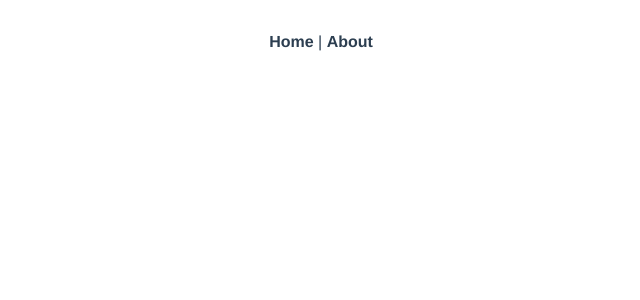
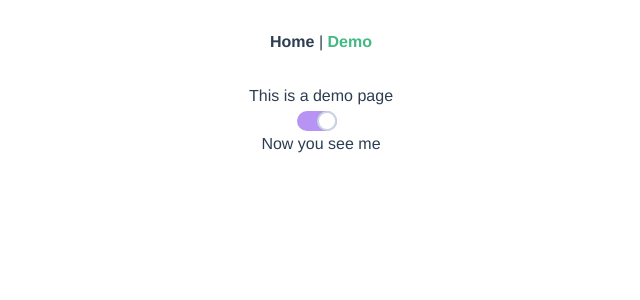
Before and after one commit to taearls/ensighten-vue-demo, a Vue app: page /demo in a window 1280 px wide. Shown: the top 300 px of the page, without its empty margins (319-959 px from the left). Built offline with nearby package versions, Linux system fonts and the light colour scheme.

Commit message:
adjust linting scripts, fix inputToggle component, change about page to demo page

```diff
--- a/src/App.vue
+++ b/src/App.vue
@@ -2,7 +2,7 @@
   <div id="app">
     <div id="nav">
       <router-link to="/">Home</router-link> |
-      <router-link to="/about">About</router-link>
+      <router-link to="/demo">Demo</router-link>
     </div>
     <router-view/>
   </div>
--- a/src/components/InputToggle.vue
+++ b/src/components/InputToggle.vue
@@ -3,10 +3,10 @@
     <input
       :id="id"
       type="checkbox"
-      :checked="toggledOn"
+      :checked="internalToggledProp"
       :name="id"
       class="toggle-checkbox"
-      @click="toggledOn = !toggledOn"
+      @click="handleToggle()"
     />
     <label :for="id" class="toggle-label" />
   </div>
@@ -16,7 +16,7 @@
 export default {
   data() {
     return {
-      toggledOn: this.toggledProp,
+      internalToggledProp: this.externalToggledProp,
     };
   },
   props: {
@@ -24,9 +24,15 @@ export default {
       type: String,
       required: true,
     },
-    toggledProp: {
+    externalToggledProp: {
       type: Boolean,
-      required: true,
+      default: true,
+    },
+  },
+  methods: {
+    handleToggle() {
+      this.internalToggledProp = !this.internalToggledProp;
+      this.$emit("input-toggled", this.internalToggledProp);
     },
   },
 };
--- a/src/router/index.js
+++ b/src/router/index.js
@@ -11,12 +11,12 @@ const routes = [
     component: Home,
   },
   {
-    path: "/about",
-    name: "About",
+    path: "/demo",
+    name: "Demo",
     // route level code-splitting
     // this generates a separate chunk (about.[hash].js) for this route
     // which is lazy-loaded when the route is visited.
-    component: () => import(/* webpackChunkName: "about" */ "../views/About.vue"),
+    component: () => import(/* webpackChunkName: "about" */ "../views/Demo.vue"),
   },
 ];
 
--- a/src/views/About.vue
+++ /dev/null
@@ -1,20 +0,0 @@
-<template>
-  <div class="about">
-    <h1>This is an about page</h1>
-    <input-toggle id="inputToggle" :toggled-prop="toggleProp" />
-  </div>
-</template>
-
-<script>
-import InputToggle from "@/components/InputToggle";
-export default {
-  data() {
-    return {
-      toggleProp: false,
-    };
-  },
-  components: {
-    InputToggle,
-  },
-};
-</script>
--- /dev/null
+++ b/src/views/Demo.vue
@@ -0,0 +1,22 @@
+<template>
+  <div>
+    <h1>This is a demo page</h1>
+    <input-toggle id="inputToggle" :external-toggled-prop="toggleProp" @input-toggled="toggleProp = $event" />
+    <p v-if="toggleProp">Now you see me</p>
+    <p v-else>Now I'm here instead</p>
+  </div>
+</template>
+
+<script>
+import InputToggle from "@/components/InputToggle";
+export default {
+  data() {
+    return {
+      toggleProp: true,
+    };
+  },
+  components: {
+    InputToggle,
+  },
+};
+</script>
--- a/src/views/Home.vue
+++ b/src/views/Home.vue
@@ -1,6 +1,6 @@
 <template>
   <div class="home">
-    <img alt="Vue logo" src="../assets/logo.png">
+    <img class="mx-auto" alt="Vue logo" src="../assets/logo.png">
     <HelloWorld msg="Welcome to Your Vue.js App"/>
   </div>
 </template>
```
Also changed, not shown: package.json (+8 -2 lines), 1 other file (tests, documents, lock files or other folders).
